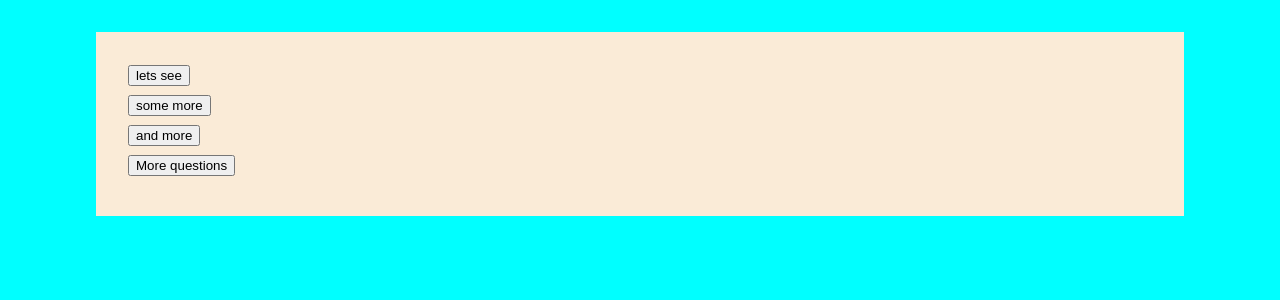
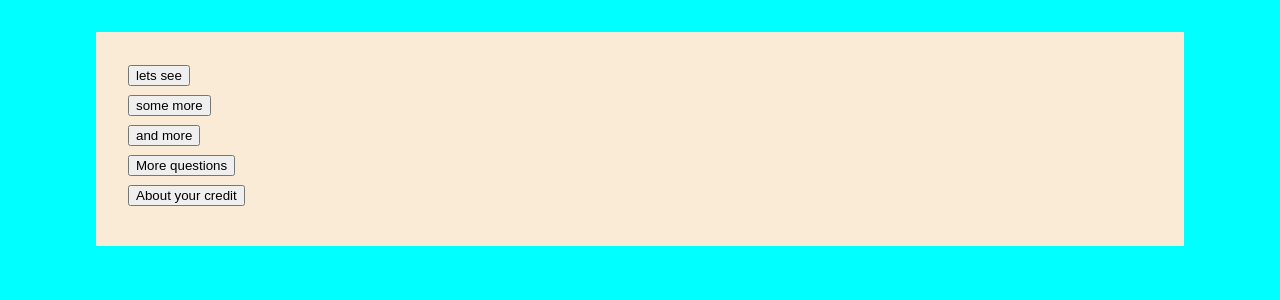
Before and after one commit to MarcusMadMax/React-practise, a React (Create React App) app: page / in a window 1280 px wide. Shown: the top 300 px of the page. Built offline with nearby package versions, Linux system fonts and the light colour scheme.

Commit message:
added checkbox

```diff
--- a/src/App.js
+++ b/src/App.js
@@ -34,6 +34,15 @@ function App() {
           <textarea />
         </form>
       </Collapsible>
+      <Collapsible label='About your credit' className='credit'>
+        <form action="">
+          <h3>What credit card are you applying for?</h3>
+          <input type="radio" name='credit' />
+          <label htmlFor="credit">visa</label>
+          <input type="radio" name='credit' />
+          <label htmlFor="credit">master</label>
+        </form>
+      </Collapsible>
     </div>
   )
 }
```
